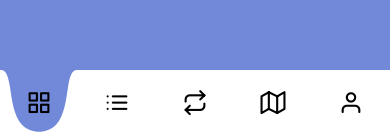
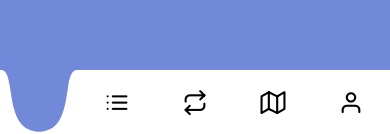
Before and after one commit to samuel-rl/react-native-animated-tabBar, a React Native app: screen / in a window 390 px wide. Shown: the part 710-844 px from the top of the page. Built offline with nearby package versions, Linux system fonts and the light colour scheme.

Commit message:
icon hidden when activated

```diff
--- a/components/StaticTabbar.tsx
+++ b/components/StaticTabbar.tsx
@@ -27,17 +27,26 @@ export default class StaticTabbar extends React.PureComponent<StaticTabbarProps>
     };
 
     render(){
-        const { tabs } = this.props;
+        const { tabs, value } = this.props;
+        const tabWidth = width / tabs.length;
+
         return(
             <View style={styles.container}>
                 {
-                    tabs.map(({ name }, key) => (
-                        <TouchableWithoutFeedback onPress={() => this.onPress(key)} {...{key}}>
-                            <View style={styles.tab}>
-                                <Icon size={25} {...{name}} />
-                            </View>
-                        </TouchableWithoutFeedback>
-                    ))
+                    tabs.map(({ name }, key) => {
+                        const opacity = value.interpolate({
+                            inputRange: [-width + tabWidth * (key - 1), -width + tabWidth * key, -width + tabWidth * (key + 1)],
+                            outputRange: [1,0,1],
+                            extrapolate: "clamp"
+                        });
+                        return (
+                            <TouchableWithoutFeedback onPress={() => this.onPress(key)} {...{key}}>
+                                <Animated.View style={[styles.tab, { opacity }]}>
+                                    <Icon size={25} {...{name}} />
+                                </Animated.View>
+                            </TouchableWithoutFeedback>
+                        );
+                    })
                 }
             </View>
         );
```
